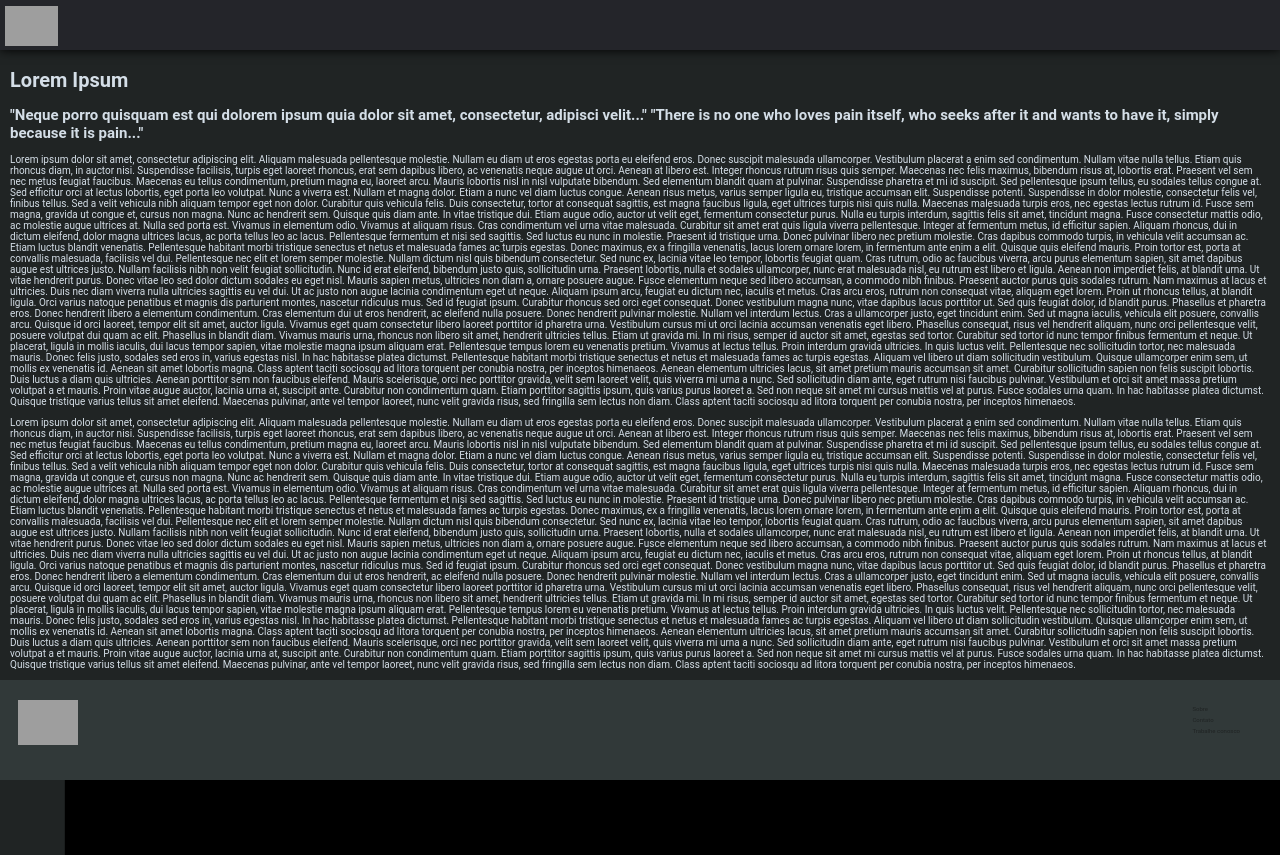
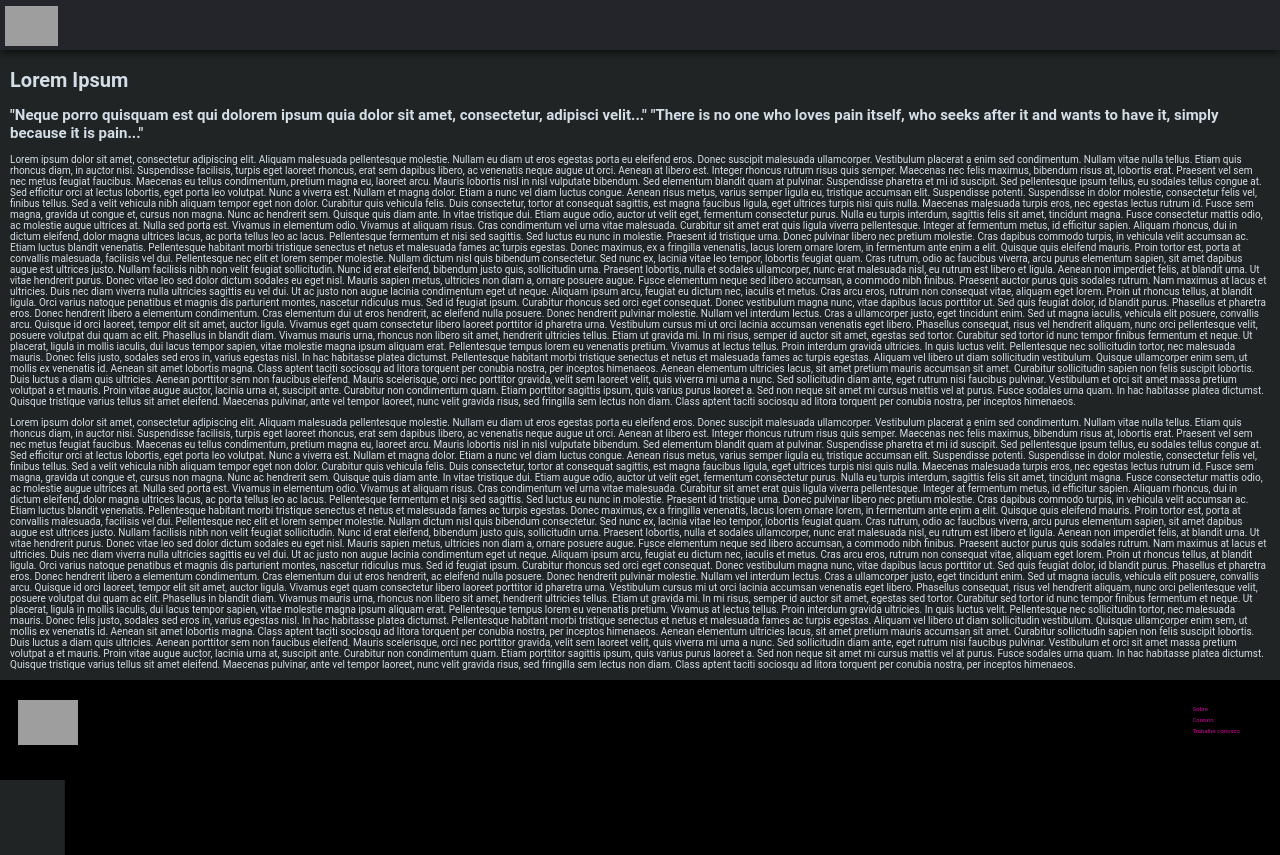
Before and after one commit to CzarNoel/dapsi2.0, a plain HTML site: page index.html in a window 1280 px wide. Drawn offline with Linux system fonts and the light colour scheme; grey boxes are pictures that could not be loaded.

Commit message:
Update style.css

```diff
--- a/style.css
+++ b/style.css
@@ -41,7 +41,7 @@
                                 width: 100%;
                                 height: 100px;
                                 /*background-color: #24252a;*/
-                            background-color: #313939;
+                                background-color: #000000;
                                 /*background-color: #d20496;*/
                                 /*ackground-image: url(https://i.postimg.cc/gkL98RDP/abstract-background-website-landing-page.png);*/
                                 /*background-repeat: no-repeat;
@@ -71,7 +71,8 @@
 
                             a {
                                 text-decoration: none;
-                            color: #202424;
+                                /*color: #202424;*/
+                                color: #d20496;
                             }
 
                             .logo_footer {
```
Lines whose indentation alone changed are shown as unchanged.
